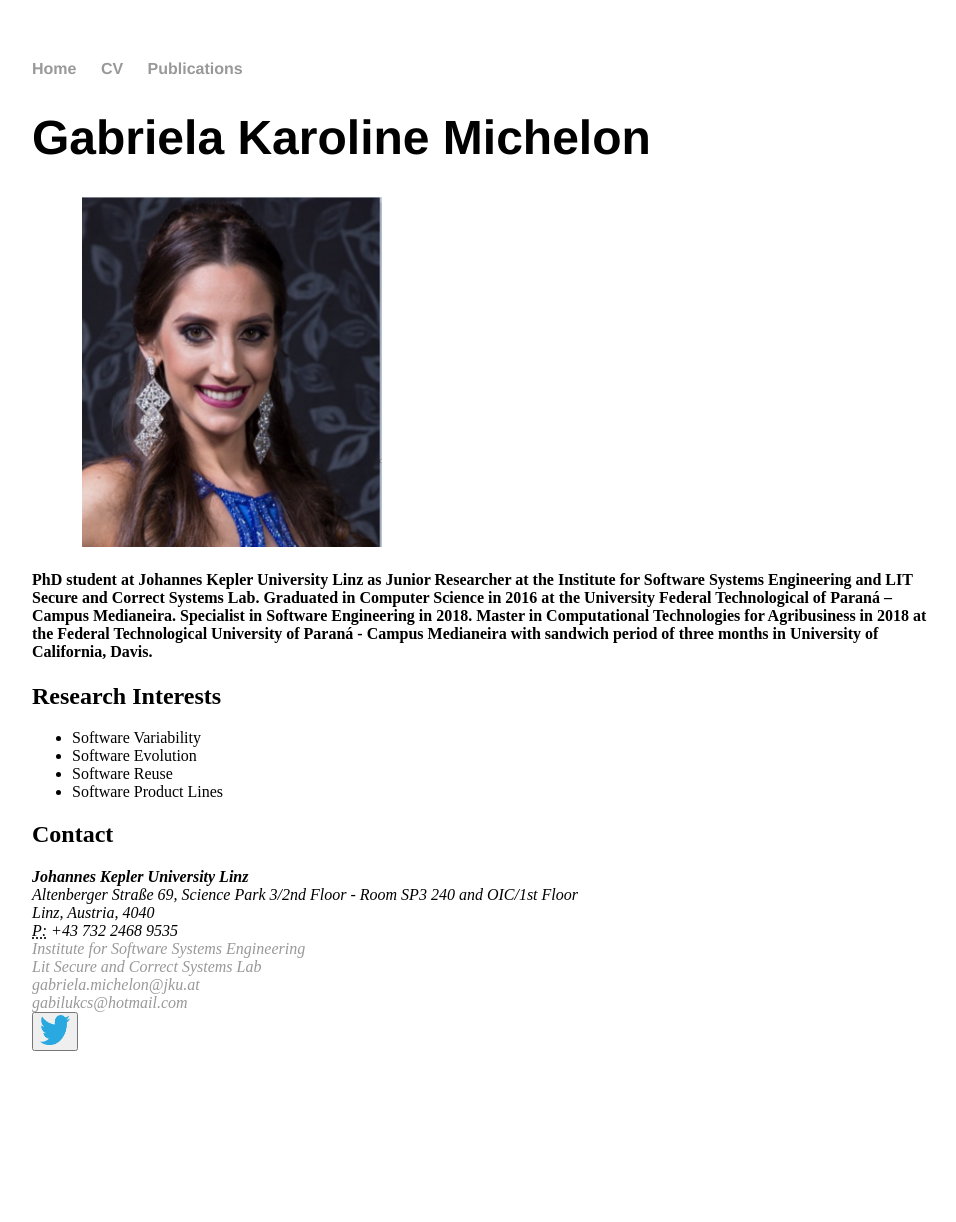
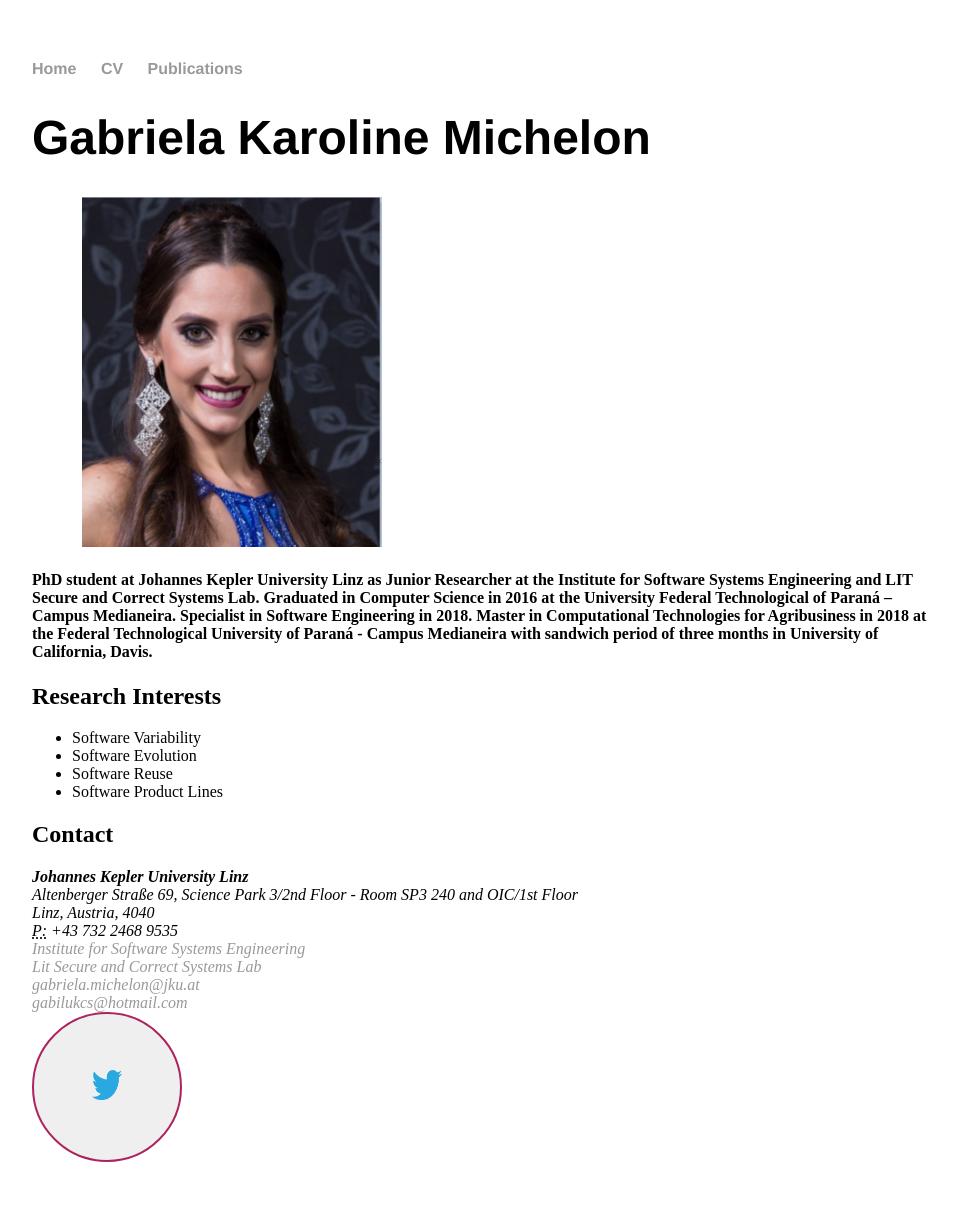
Before and after one commit to GabrielaMichelon/gabrielamichelon.github.io, a Jekyll site: the page index.html, which Jekyll copies as it is, in a window 1280 px wide. Shown: the whole page, without its empty margins (160-1116 px from the left). Built offline with Jekyll 4.4.1, drawn with Linux system fonts in a browser that asks for light colours; before the commit the page ends 1111 px from its top, so only the background shows below that.

Commit message:
Update main.css

```diff
--- a/css/main.css
+++ b/css/main.css
@@ -41,3 +41,14 @@ ul.posts {
 ul.posts li {
     list-style: none;
 }
+button {
+   font-size: 18px;
+   border: 2px solid #AD235E;
+   border-radius: 100px;
+   width: 150px;
+   height: 150px;
+}
+
+button #twitter {
+   background: url(img/twitter_bird_logo_.png) no-repeat;
+}
```
